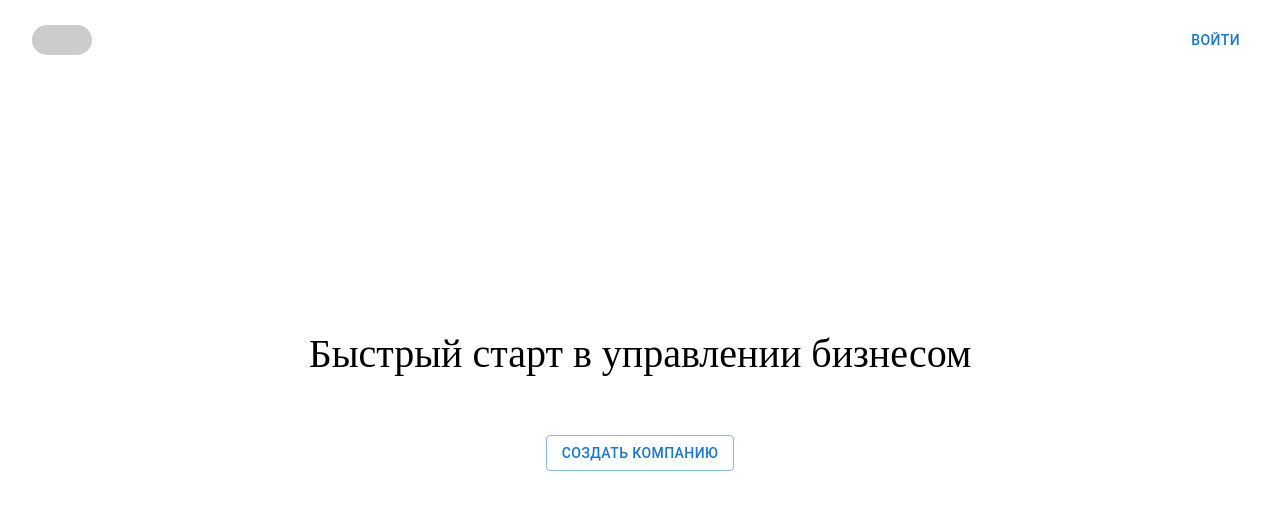
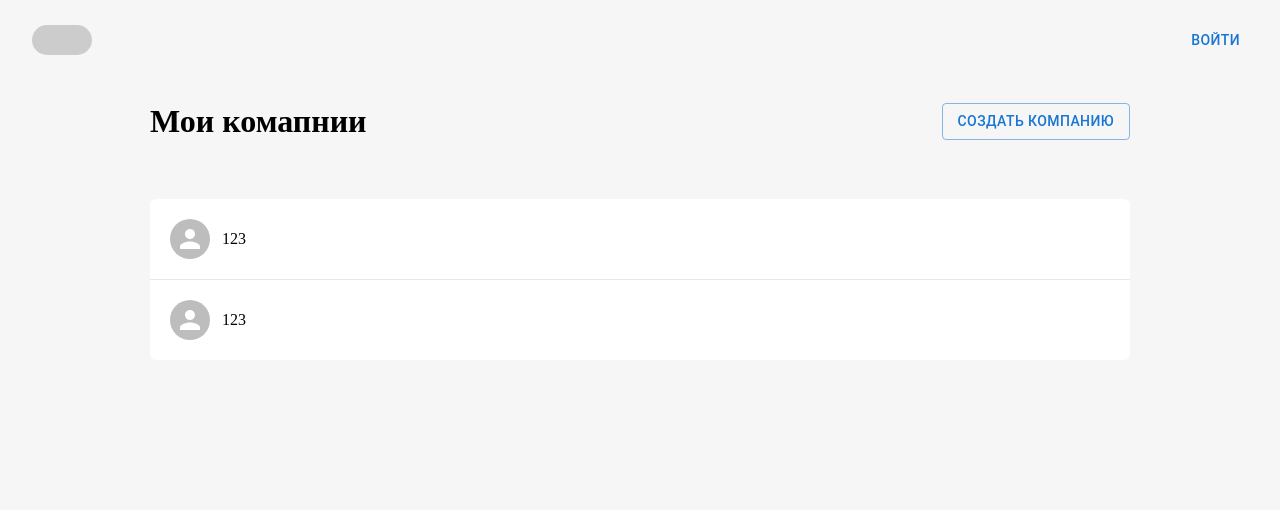
Before and after one commit to forma-web/forma-crm-frontend, a React (Create React App) app: page / in a window 1280 px wide. Shown: the top 510 px of the page. Built offline with nearby package versions, Linux system fonts and the light colour scheme.

Commit message:
Added Companies List

```diff
--- /dev/null
+++ b/src/containers/home/CompaniesList/index.tsx
@@ -0,0 +1,39 @@
+import { Avatar, Button } from '@mui/material';
+import React from 'react';
+import { useNavigate } from 'react-router-dom';
+
+import { ERoutes } from '../../../config';
+import { BlockStyled, ContainerStyled } from '../../../styles/containers';
+import { TitleH1 } from '../../../styles/typography';
+import { ItemHeaderStyled, ItemStyled, ListHeaderStyled } from './styled';
+
+const CompaniesList = () => {
+  const navigate = useNavigate();
+
+  return (
+    <ContainerStyled>
+      <ListHeaderStyled>
+        <TitleH1>Мои комапнии</TitleH1>
+        <Button variant="outlined" onClick={() => navigate(ERoutes.createCompany)}>
+          Создать компанию
+        </Button>
+      </ListHeaderStyled>
+      <BlockStyled>
+        <ItemStyled>
+          <ItemHeaderStyled>
+            <Avatar />
+            123
+          </ItemHeaderStyled>
+        </ItemStyled>
+        <ItemStyled>
+          <ItemHeaderStyled>
+            <Avatar />
+            123
+          </ItemHeaderStyled>
+        </ItemStyled>
+      </BlockStyled>
+    </ContainerStyled>
+  );
+};
+
+export default CompaniesList;
--- /dev/null
+++ b/src/containers/home/CompaniesList/styled.ts
@@ -0,0 +1,40 @@
+import { styled } from '@mui/material';
+
+import { COLORS } from '../../../styles/colors';
+import { INDENTS } from '../../../styles/size';
+
+export const ListHeaderStyled = styled('header')`
+  display: flex;
+  align-items: center;
+  justify-content: space-between;
+`;
+
+export const ItemStyled = styled('a')`
+  display: flex;
+  align-items: center;
+  user-select: none;
+  cursor: pointer;
+  justify-content: space-between;
+  padding: ${INDENTS.paddingPopupBase};
+  border-bottom: 1px solid ${COLORS.borderColor};
+  transition: 0.1s;
+
+  &:first-of-type {
+    border-radius: ${INDENTS.borderRadius} ${INDENTS.borderRadius} 0 0;
+  }
+
+  &:last-child {
+    border-bottom: none;
+    border-radius: 0 0 ${INDENTS.borderRadius} ${INDENTS.borderRadius};
+  }
+
+  &:hover {
+    background-color: ${COLORS.borderColor};
+  }
+`;
+
+export const ItemHeaderStyled = styled('div')`
+  display: flex;
+  align-items: center;
+  column-gap: ${INDENTS.paddingControlHorizontal};
+`;
--- /dev/null
+++ b/src/containers/home/Promo/index.tsx
@@ -0,0 +1,22 @@
+import { Button } from '@mui/material';
+import React, { useCallback } from 'react';
+import { useNavigate } from 'react-router-dom';
+
+import { ERoutes } from '../../../config';
+import { TitleH0 } from '../../../styles/typography';
+import { PromoStyled } from './styled';
+
+const Promo = () => {
+  const navigate = useNavigate();
+
+  return (
+    <PromoStyled>
+      <TitleH0>Быстрый старт в управлении бизнесом</TitleH0>
+      <Button variant="outlined" onClick={() => navigate(ERoutes.createCompany)}>
+        Создать компанию
+      </Button>
+    </PromoStyled>
+  );
+};
+
+export default Promo;
--- a/src/pages/HomePage/styled.ts
+++ b/src/containers/home/Promo/styled.ts
@@ -1,6 +1,6 @@
 import { styled } from '@mui/material';
 
-import { INDENTS } from '../../styles/size';
+import { INDENTS } from '../../../styles/size';
 
 export const PromoStyled = styled('div')`
   display: flex;
--- a/src/index.css
+++ b/src/index.css
@@ -2,6 +2,7 @@ html, body, #root {
   margin: 0;
   padding: 0;
   font-family: 'Gilroy', serif;
+  background-color: #f6f6f6;
 }
 
 #root {
--- a/src/layouts/Layout/styled.ts
+++ b/src/layouts/Layout/styled.ts
@@ -1,6 +1,6 @@
 import { styled } from '@mui/material';
 
-import { SIZES } from '../../styles/size';
+import { INDENTS, SIZES } from '../../styles/size';
 
 export const LayoutStyled = styled('div')`
   width: 100%;
@@ -18,4 +18,6 @@ export const ContextStyled = styled('div')`
   width: ${SIZES.widthContent};
   min-height: 100%;
   margin: 0 auto;
+  padding: ${INDENTS.paddingContent};
+  box-sizing: border-box;
 `;
--- a/src/pages/HomePage/index.tsx
+++ b/src/pages/HomePage/index.tsx
@@ -1,27 +1,14 @@
-import { Button } from '@mui/material';
-import React, { memo, useCallback } from 'react';
-import { useNavigate } from 'react-router-dom';
+import React, { memo } from 'react';
 
-import { ERoutes } from '../../config';
+import CompaniesList from '../../containers/home/CompaniesList';
+import Promo from '../../containers/home/Promo';
 import Layout from '../../layouts/Layout';
-import { TitleH0 } from '../../styles/typography';
-import { PromoStyled } from './styled';
 
 const HomePage = () => {
-  const navigate = useNavigate();
-
-  const handleClick = useCallback(() => {
-    navigate(ERoutes.createCompany);
-  }, [navigate]);
-
   return (
     <Layout>
-      <PromoStyled>
-        <TitleH0>Быстрый старт в управлении бизнесом</TitleH0>
-        <Button variant="outlined" onClick={handleClick}>
-          Создать компанию
-        </Button>
-      </PromoStyled>
+      {/* <Promo /> */}
+      <CompaniesList />
     </Layout>
   );
 };
--- a/src/styles/colors.ts
+++ b/src/styles/colors.ts
@@ -1,3 +1,4 @@
 export const COLORS = {
-  background: '#FFFFFF',
+  backgroundBlock: '#FFFFFF',
+  borderColor: '#e8e8e8',
 };
--- a/src/styles/containers.ts
+++ b/src/styles/containers.ts
@@ -1,5 +1,6 @@
 import { styled } from '@mui/material';
 
+import { COLORS } from './colors';
 import { INDENTS } from './size';
 
 export const ContainerStyled = styled('div')`
@@ -13,3 +14,13 @@ export const TitleContainer = styled(ContainerStyled)`
   user-select: none;
   gap: ${INDENTS.gapTitleVertical};
 `;
+
+export const BlockStyled = styled('div')`
+  width: 100%;
+  box-sizing: border-box;
+  background-color: ${COLORS.backgroundBlock};
+  border-radius: ${INDENTS.borderRadius};
+
+  display: flex;
+  flex-direction: column;
+`;
--- a/src/styles/size.ts
+++ b/src/styles/size.ts
@@ -1,6 +1,6 @@
 export const SIZES = {
-  widthContent: '1120px',
-  widthForm: '420px',
+  widthContent: '980px',
+  widthForm: '462px',
   minHeightHeader: '80px',
 };
 
@@ -10,6 +10,7 @@ export const INDENTS = {
   paddingText: '4px',
   paddingPopupBase: '20px',
   paddingHeader: '20px 32px',
+  paddingContent: '100px 0',
 
   marginFormFieldHorizontal: '16px',
   marginFormFieldVertical: '20px',
@@ -18,4 +19,6 @@ export const INDENTS = {
   gapTitleVertical: '12px',
   marginMenu: '2px',
   marginPopup: '24px',
+
+  borderRadius: '6px',
 };
```
